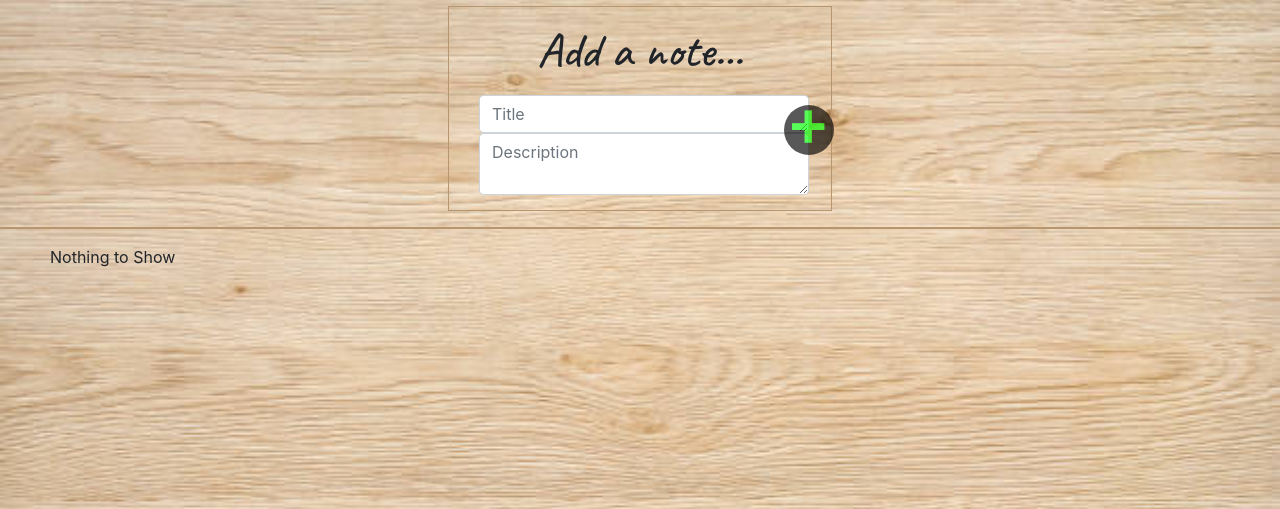
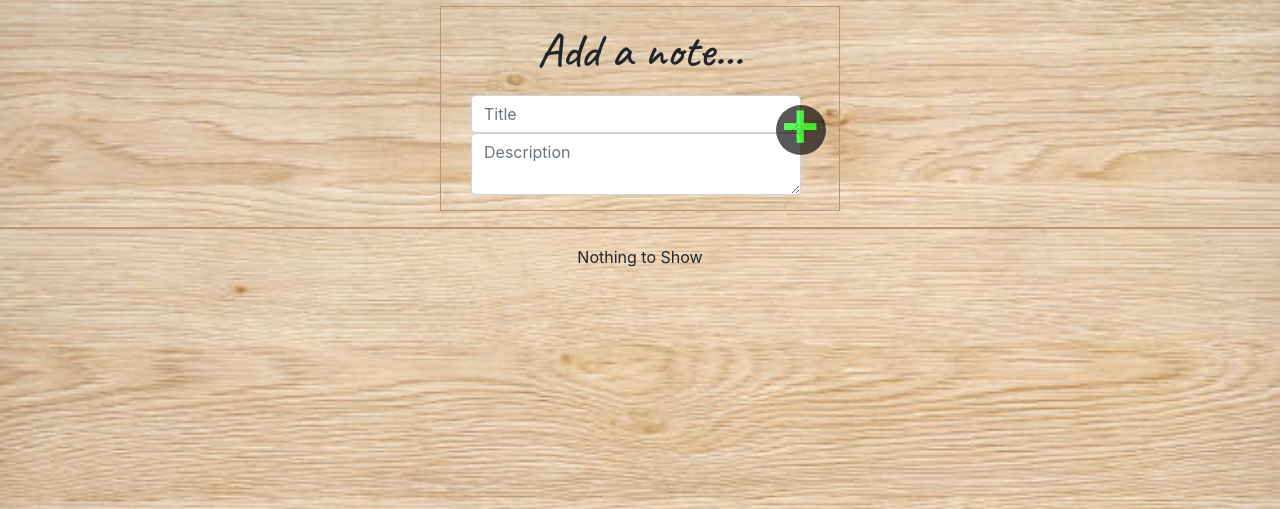
Before and after one commit to MaitriDA/MyNOTES, a PHP site: page / in a window 1280 px wide. Shown: the part 79-588 px from the top of the page. Run offline with PHP 8.4, Linux system fonts and the light colour scheme.

Commit message:
Final commit

```diff
--- a/style.css
+++ b/style.css
@@ -65,7 +65,7 @@ header{
     border: 1px solid #b7956f;
     display: block;
     margin: auto;
-    width: 30%;
+    width: 400px;
     margin-top: 15px;
 }
 .textArea{
@@ -117,7 +117,7 @@ header{
     display: flex;
     flex-direction: row;
     flex-wrap: wrap;
-    justify-content: left;
+    justify-content: center;
 }
 .notesArea{
     margin-left: 50px;
```
